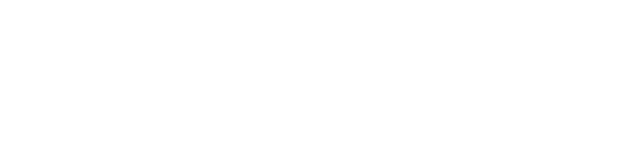
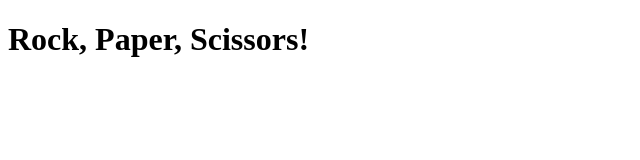
Before and after one commit to praphavanh/rockpaperscissors, a plain HTML site: page index.html in a window 1280 px wide. Shown: the whole page, without its empty margins (0-640 px from the left). Drawn offline with Linux system fonts and the light colour scheme.

Commit message:
added h1 to index.html

```diff
--- a/index.html
+++ b/index.html
@@ -7,7 +7,7 @@
     <title>Document</title>
 </head>
 <body>
-
+    <h1>Rock, Paper, Scissors!</h1>
 </body>
 <script src="./main.js"></script>
 </html>
```
